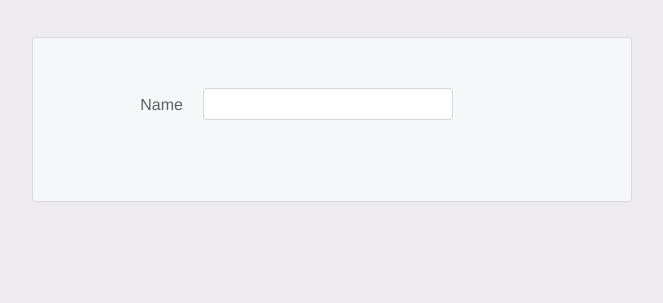
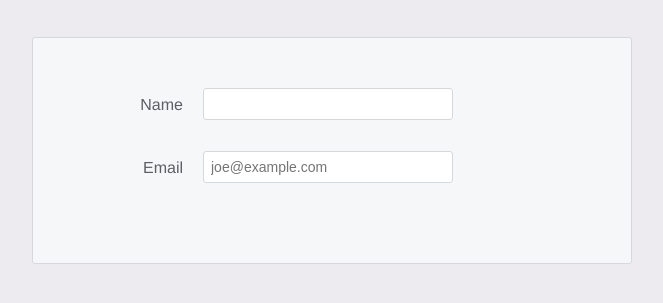
Before and after one commit to WitchingHr/form-submission, a plain HTML site: page index.html in a window 1280 px wide. Shown: the part 225-528 px from the top of the page, without its empty margins (308-971 px from the left). Drawn offline with Linux system fonts and the light colour scheme.

Commit message:
Add email input

```diff
--- a/index.html
+++ b/index.html
@@ -17,6 +17,11 @@
             <label for="full-name">Name</label>
             <input type="text" name="full-name" id="full-name">
         </div>
+        <div class="form-row">
+            <label for="email">Email</label>
+            <input type="email" name="email" id="email" placeholder="joe@example.com">
+        </div>
+
     </form>
 </body>
 </html>
--- a/style.css
+++ b/style.css
@@ -50,7 +50,8 @@ body {
     flex-wrap: wrap;
 }
 
-.form-row input[type='text'] {
+.form-row input[type='text'],
+.form-row input[type='email'] {
     background-color: #ffffff;
     border: 1px solid #d6d9dc;;
     border-radius: 3px;
@@ -73,7 +74,8 @@ body {
         align-items: flex-start;
         margin-bottom: 20px;
     }
-    .form-row input[type='text'] {
+    .form-row input[type='text'],
+    .form-row input[type='email'] {
         width: 250px;
         height: initial;
     }
```
